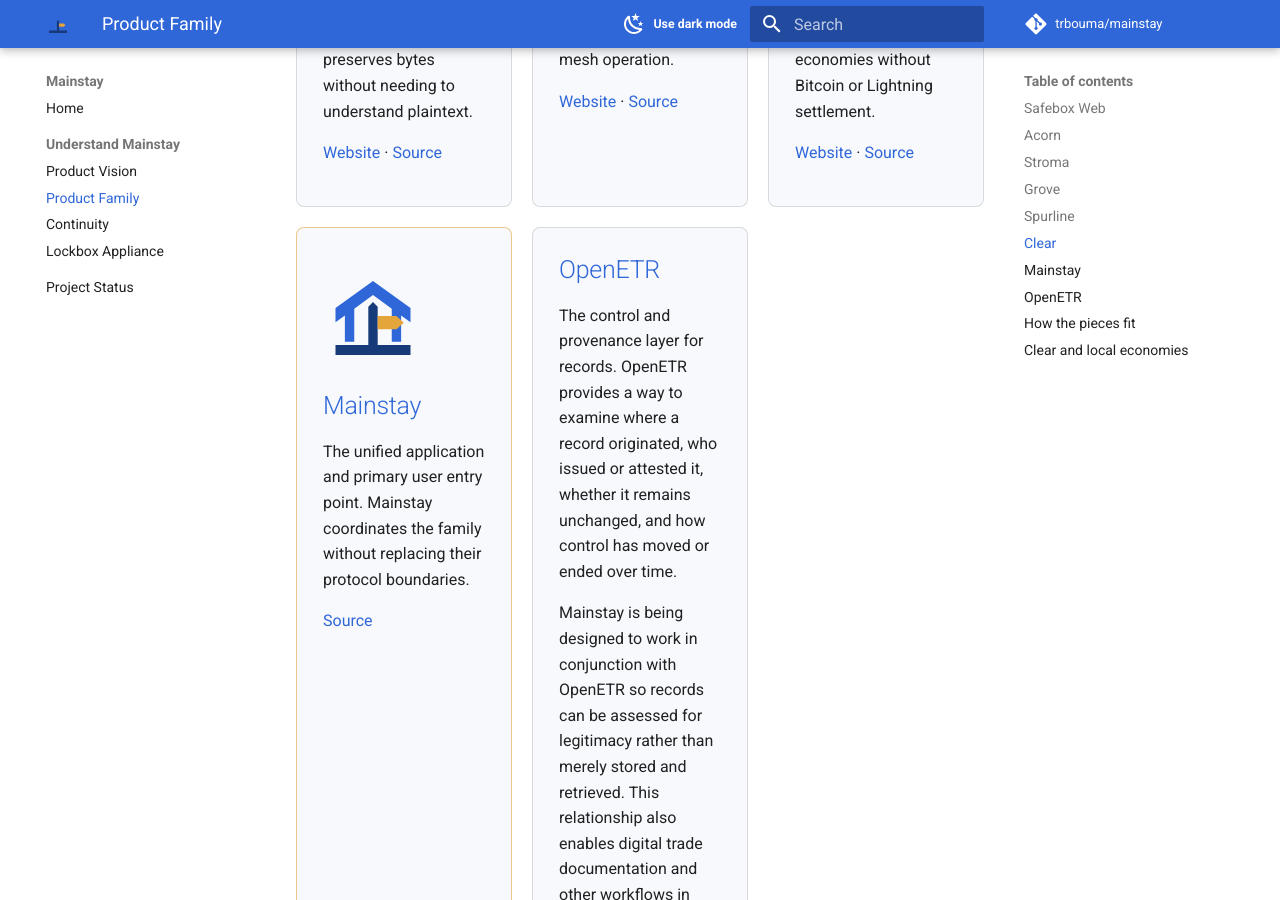
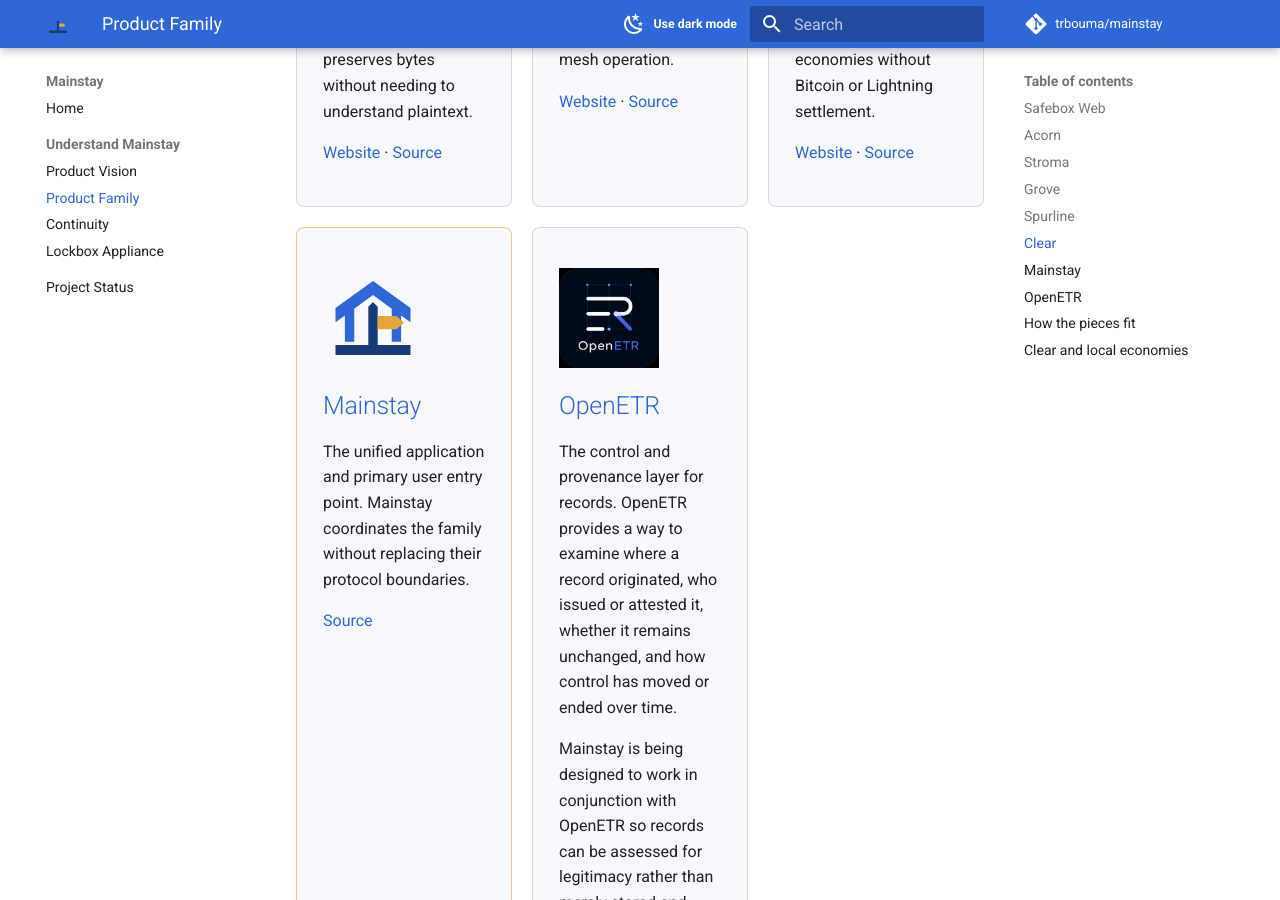
Before and after one commit to trbouma/mainstay, an MkDocs documentation site: the page built from website/product-family.md, in a window 1280 px wide and 900 px high, scrolled down 1175 px. Built offline with MkDocs 1.6.1 and Material for MkDocs 9.7.7, drawn with Linux system fonts in a browser that asks for light colours; comment, search, counter and statistics services are not loaded.

Commit message:
docs add OpenETR log

```diff
--- a/website/product-family.md
+++ b/website/product-family.md
@@ -107,6 +107,8 @@ family without replacing their protocol boundaries.
 
 <article class="product-card" markdown>
 
+<img src="../assets/openetr-logo.png" alt="OpenETR">
+
 ## OpenETR
 
 The control and provenance layer for records. OpenETR provides a way to examine
```
Also changed, not shown: website/assets/openetr-logo.png (added).
